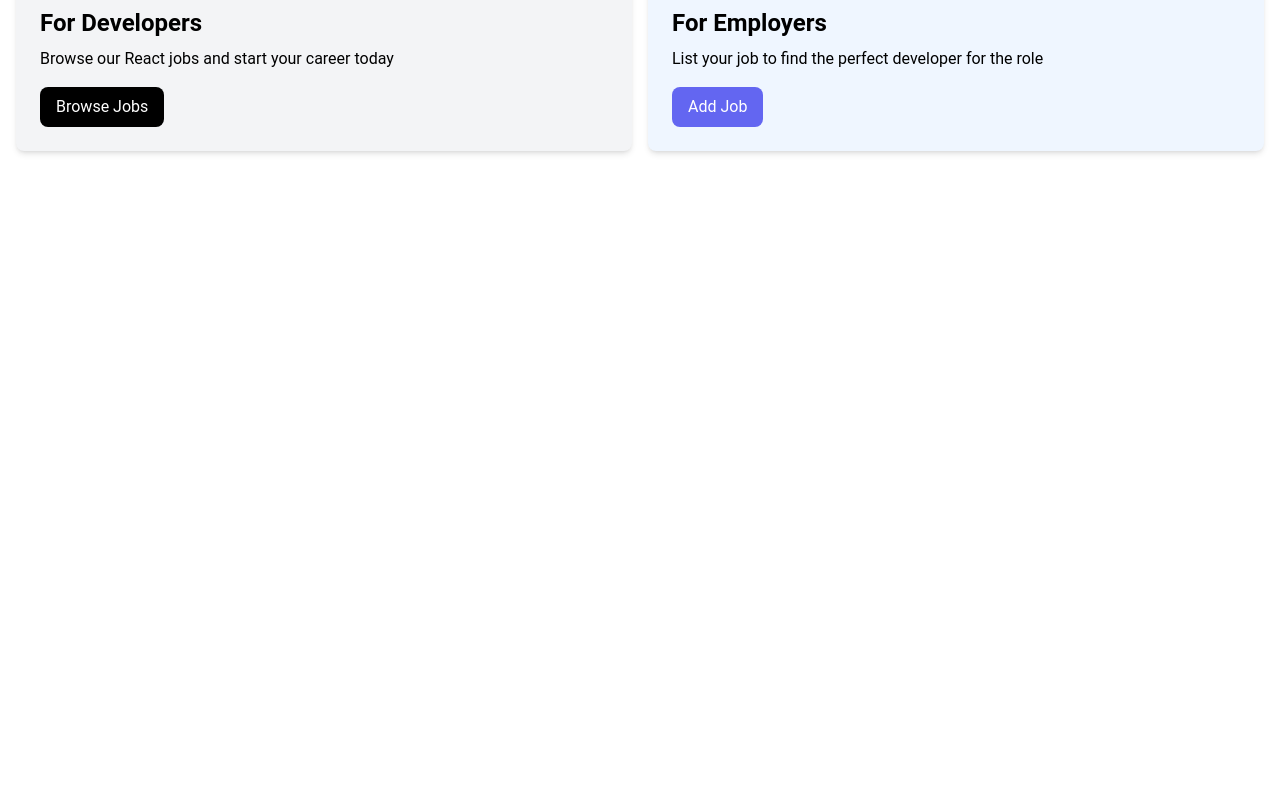
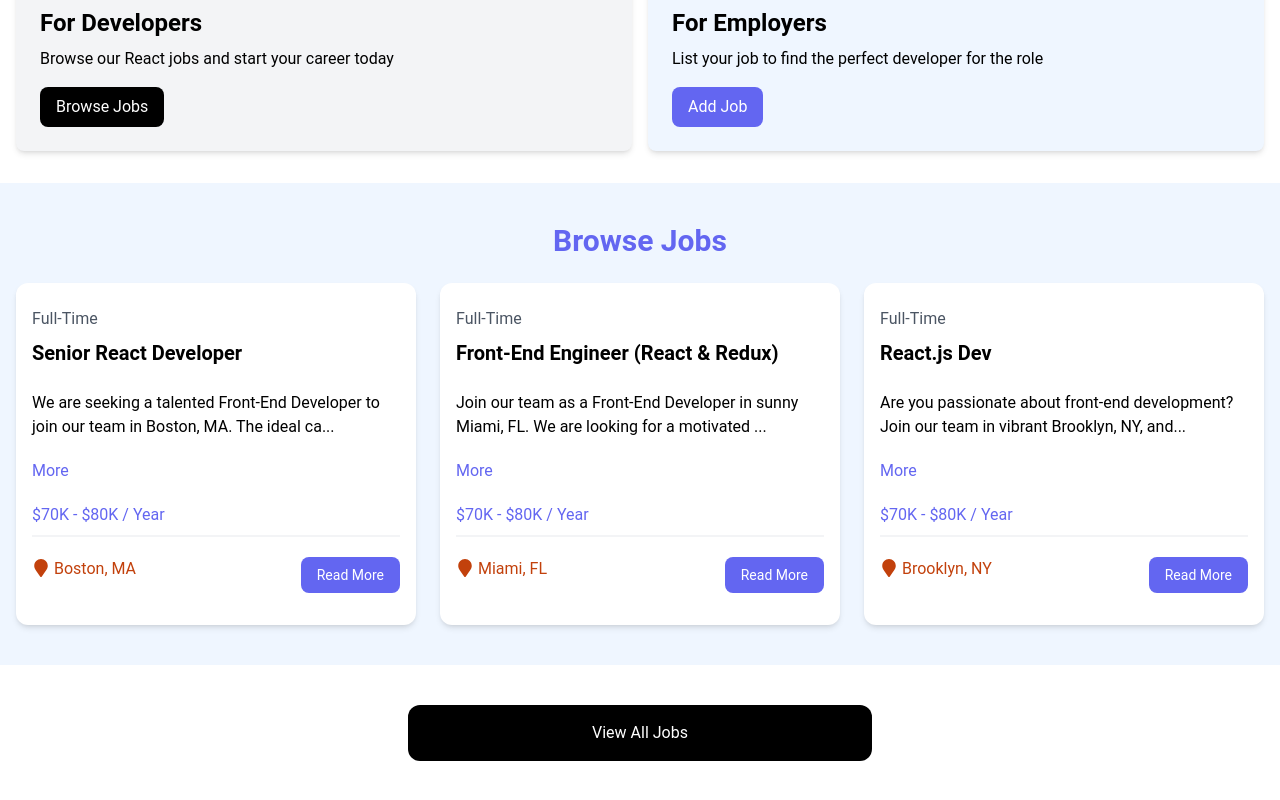
Before and after one commit to MrAliBilal/JobPortal_Vite-React, a React (Vite) app: page / in a window 1280 px wide. Shown: the part 426-1226 px from the top of the page. Before the commit the page ends 800 px from the top, so only its background shows below. Built offline with nearby package versions, Linux system fonts and the light colour scheme.

Commit message:
Completing the index page

```diff
--- a/package.json
+++ b/package.json
@@ -11,7 +11,8 @@
   },
   "dependencies": {
     "react": "^18.3.1",
-    "react-dom": "^18.3.1"
+    "react-dom": "^18.3.1",
+    "react-icons": "^5.2.1"
   },
   "devDependencies": {
     "@types/react": "^18.3.3",
--- a/src/App.jsx
+++ b/src/App.jsx
@@ -1,6 +1,8 @@
 import Navbar from "./components/Navbar"
 import Hero from "./components/Hero"
 import HomeCards from "./components/HomeCards"
+import JobListings from "./components/JobListings"
+import ViewAllJobs from "./components/ViewAllJobs"
 
 const App = () => {
   return (
@@ -8,6 +10,8 @@
       <Navbar/>
       <Hero/>
       <HomeCards/>
+      <JobListings/>
+      <ViewAllJobs/>
     </>
   )
 }
--- /dev/null
+++ b/src/components/JobListing.jsx
@@ -0,0 +1,52 @@
+import { useState } from "react"
+import {FaMapMarker} from "react-icons/fa"
+
+const JobListing = ({ job }) => {
+
+    const [showFullDescription, setShowFullDescription] = useState(false);
+
+    let description = job.description;
+
+    if (!showFullDescription) {
+        description = description.substring(0, 90) + "...";
+    }
+
+    return (
+        <div className="bg-white rounded-xl shadow-md relative">
+            <div className="p-4">
+                <div className="mb-6">
+                    <div className="text-gray-600 my-2">{job.type}</div>
+                    <h3 className="text-xl font-bold">{job.title}</h3>
+                </div>
+
+                <div className="mb-5">
+                    {description}
+                </div>
+
+                <button
+                onClick={() => setShowFullDescription ((pervState) => !pervState)}
+                className="text-indigo-500 mb-5 hover:text-indigo-600">
+                    {showFullDescription ? 'Less' : 'More'}
+                </button>
+
+                <h3 className="text-indigo-500 mb-2">{job.salary} / Year</h3>
+
+                <div className="border border-gray-100 mb-5"></div>
+
+                <div className="flex flex-col lg:flex-row justify-between mb-4">
+                    <div className="text-orange-700 mb-3">
+                        <FaMapMarker className="inline text-lg mb-1 mr-1" />
+                        {job.location}
+                    </div>
+                    <a
+                        href={`/job/${job.id}`}
+                        className="h-[36px] bg-indigo-500 hover:bg-indigo-600 text-white px-4 py-2 rounded-lg text-center text-sm"
+                    >
+                        Read More
+                    </a>
+                </div>
+            </div>
+        </div>
+    )
+}
+export default JobListing
--- /dev/null
+++ b/src/components/JobListings.jsx
@@ -0,0 +1,26 @@
+import jobs from '../jobs.json'
+import JobListing from './JobListing'
+
+console.log(jobs)
+
+const JobListings = () => {
+
+    const recentJobs = jobs.slice (0, 3);
+
+    return (
+        <section className="bg-blue-50 px-4 py-10">
+            <div className="container-xl lg:container m-auto">
+                <h2 className="text-3xl font-bold text-indigo-500 mb-6 text-center">
+                    Browse Jobs
+                </h2>
+                <div className="grid grid-cols-1 md:grid-cols-3 gap-6">
+                    {recentJobs.map((job) => (
+                        <JobListing key={job.id} job={job}/>
+                    ) )}
+
+                </div>
+            </div>
+        </section>
+    )
+}
+export default JobListings
--- a/src/components/Navbar.jsx
+++ b/src/components/Navbar.jsx
@@ -7,7 +7,7 @@
         <div
           className="flex flex-1 items-center justify-center md:items-stretch md:justify-start"
         >
-          <a className="flex flex-shrink-0 items-center mr-4" href="/index.html">
+          <a className="flex flex-shrink-0 items-center mr-4" href="/">
             <img
               className="h-10 w-auto"
               src={logo}
@@ -20,17 +20,17 @@
           <div className="md:ml-auto">
             <div className="flex space-x-2">
               <a
-                href="/index.html"
+                href="/"
                 className="text-white bg-black hover:bg-gray-900 hover:text-white rounded-md px-3 py-2"
               >Home</a
               >
               <a
-                href="/jobs.html"
+                href="/jobs"
                 className="text-white hover:bg-gray-900 hover:text-white rounded-md px-3 py-2"
               >Jobs</a
               >
               <a
-                href="/add-job.html"
+                href="/add-job"
                 className="text-white hover:bg-gray-900 hover:text-white rounded-md px-3 py-2"
               >Add Job</a
               >
--- /dev/null
+++ b/src/components/ViewAllJobs.jsx
@@ -0,0 +1,11 @@
+const ViewAllJobs = () => {
+    return (
+        <section className="m-auto max-w-lg my-10 px-6">
+            <a
+                href="/jobs"
+                className="block bg-black text-white text-center py-4 px-6 rounded-xl hover:bg-gray-700"
+            >View All Jobs</a>
+        </section>
+    )
+}
+export default ViewAllJobs
--- /dev/null
+++ b/src/jobs.json
@@ -0,0 +1,86 @@
+[
+    {
+      "id": "1",
+      "title": "Senior React Developer",
+      "type": "Full-Time",
+      "description": "We are seeking a talented Front-End Developer to join our team in Boston, MA. The ideal candidate will have strong skills in HTML, CSS, and JavaScript, with experience working with modern JavaScript frameworks such as React or Angular.",
+      "location": "Boston, MA",
+      "salary": "$70K - $80K",
+      "company": {
+        "name": "NewTek Solutions",
+        "description": "NewTek Solutions is a leading technology company specializing in web development and digital solutions. We pride ourselves on delivering high-quality products and services to our clients while fostering a collaborative and innovative work environment.",
+        "contactEmail": "contact@teksolutions.com",
+        "contactPhone": "555-555-5555"
+      }
+    },
+    {
+      "id": "2",
+      "title": "Front-End Engineer (React & Redux)",
+      "type": "Full-Time",
+      "location": "Miami, FL",
+      "description": "Join our team as a Front-End Developer in sunny Miami, FL. We are looking for a motivated individual with a passion for crafting beautiful and responsive web applications. Experience with UI/UX design principles and a strong attention to detail are highly desirable.",
+      "salary": "$70K - $80K",
+      "company": {
+        "name": "Veneer Solutions",
+        "description": "Veneer Solutions is a creative agency specializing in digital design and development. Our team is dedicated to pushing the boundaries of creativity and innovation to deliver exceptional results for our clients.",
+        "contactEmail": "contact@loremipsum.com",
+        "contactPhone": "555-555-5555"
+      }
+    },
+    {
+      "id": "3",
+      "title": "React.js Dev",
+      "type": "Full-Time",
+      "location": "Brooklyn, NY",
+      "description": "Are you passionate about front-end development? Join our team in vibrant Brooklyn, NY, and work on exciting projects that make a difference. We offer competitive compensation and a collaborative work environment where your ideas are valued.",
+      "salary": "$70K - $80K",
+      "company": {
+        "name": "Dolor Cloud",
+        "description": "Dolor Cloud is a leading technology company specializing in digital solutions for businesses of all sizes. With a focus on innovation and customer satisfaction, we are committed to delivering cutting-edge products and services.",
+        "contactEmail": "contact@dolorsitamet.com",
+        "contactPhone": "555-555-5555"
+      }
+    },
+    {
+      "id": "4",
+      "title": "React Front-End Developer",
+      "type": "Part-Time",
+      "description": "Join our team as a Part-Time Front-End Developer in beautiful Pheonix, AZ. We are looking for a self-motivated individual with a passion for creating engaging user experiences. This position offers flexible hours and the opportunity to work remotely.",
+      "location": "Pheonix, AZ",
+      "salary": "$60K - $70K",
+      "company": {
+        "name": "Alpha Elite",
+        "description": "Alpha Elite is a dynamic startup specializing in digital marketing and web development. We are committed to fostering a diverse and inclusive workplace where creativity and innovation thrive.",
+        "contactEmail": "contact@adipisicingelit.com",
+        "contactPhone": "555-555-5555"
+      }
+    },
+    {
+      "id": "5",
+      "title": "Full Stack React Developer",
+      "type": "Full-Time",
+      "description": "Exciting opportunity for a Full-Time Front-End Developer in bustling Atlanta, GA. We are seeking a talented individual with a passion for building elegant and scalable web applications. Join our team and make an impact!",
+      "location": "Atlanta, GA",
+      "salary": "$90K - $100K",
+      "company": {
+        "name": "Browning Technologies",
+        "description": "Browning Technologies is a rapidly growing technology company specializing in e-commerce solutions. We offer a dynamic and collaborative work environment where employees are encouraged to think creatively and innovate.",
+        "contactEmail": "contact@consecteturadipisicing.com",
+        "contactPhone": "555-555-5555"
+      }
+    },
+    {
+      "id": "6",
+      "title": "React Native Developer",
+      "type": "Full-Time",
+      "description": "Join our team as a Front-End Developer in beautiful Portland, OR. We are looking for a skilled and enthusiastic individual to help us create innovative web solutions. Competitive salary and great benefits package available.",
+      "location": "Portland, OR",
+      "salary": "$100K - $110K",
+      "company": {
+        "name": "Port Solutions INC",
+        "description": "Port Solutions is a leading technology company specializing in software development and digital marketing. We are committed to providing our clients with cutting-edge solutions and our employees with a supportive and rewarding work environment.",
+        "contactEmail": "contact@ipsumlorem.com",
+        "contactPhone": "555-555-5555"
+      }
+    }
+  ]
```
Also changed, not shown: 1 other file (tests, documents, lock files or other folders).
